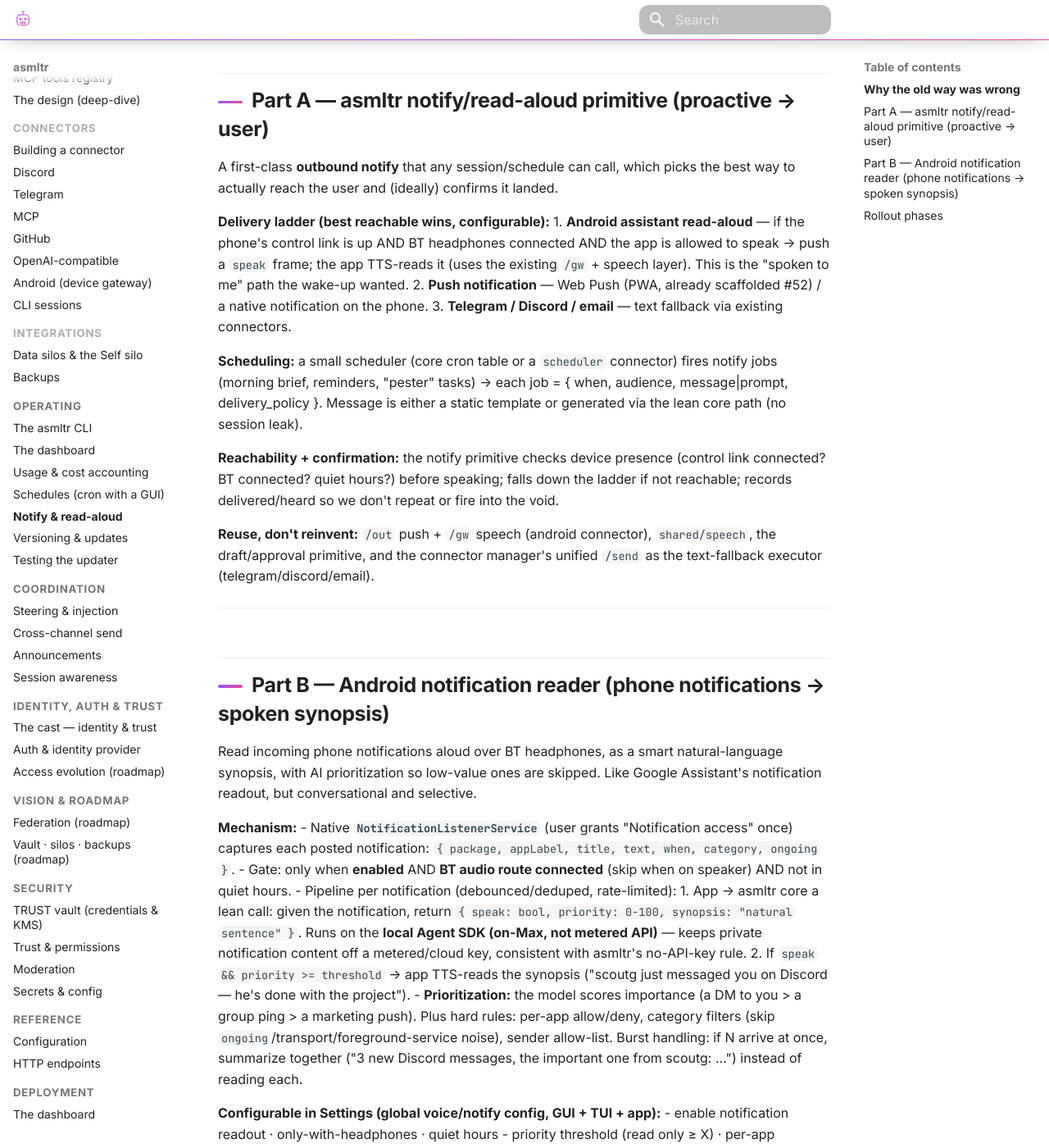
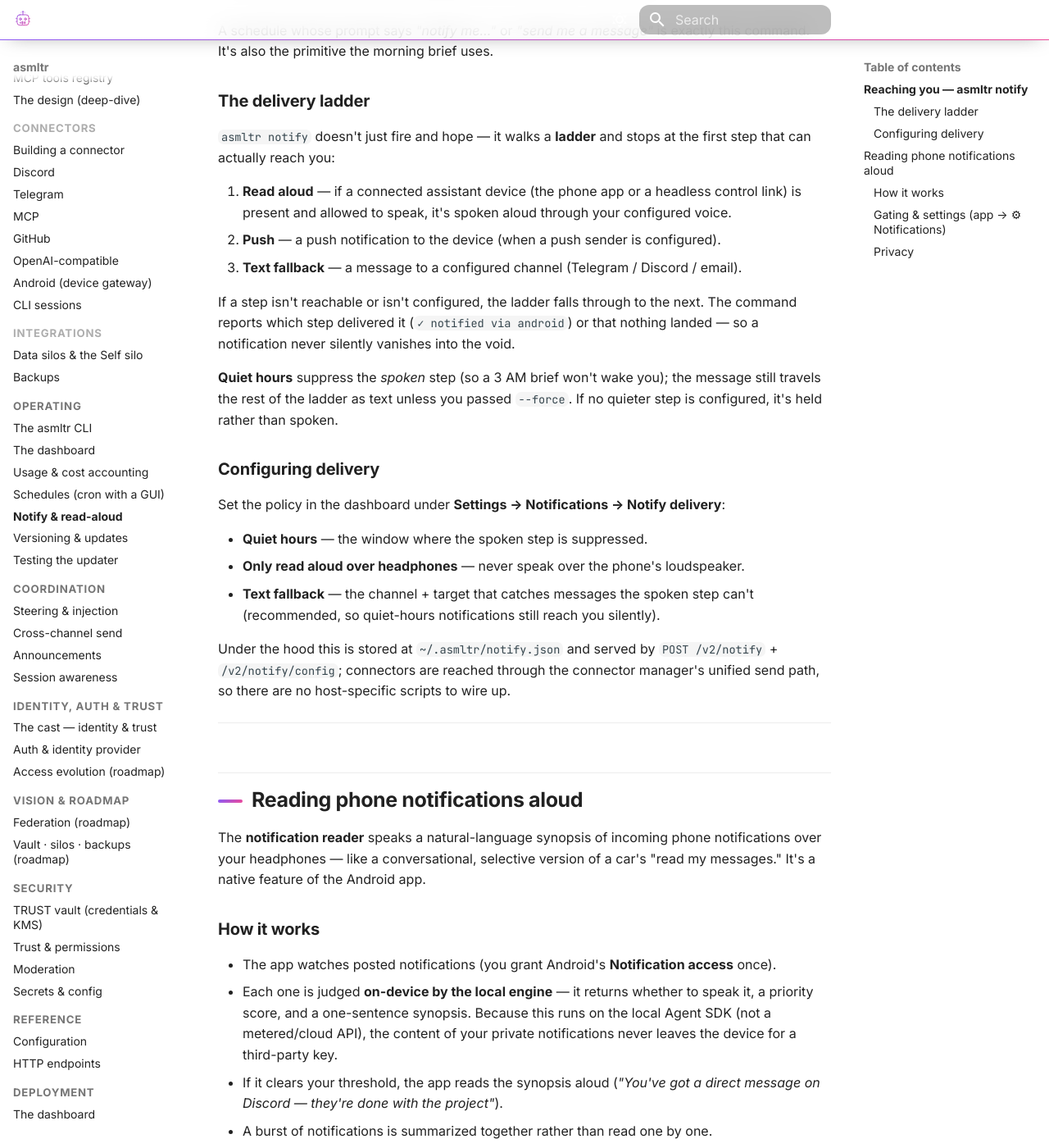
Before and after one commit to gtwy/asmltr, an MkDocs documentation site: the page built from docs/NOTIFY-READ-ALOUD.md, in a window 1280 px wide and 1400 px high, scrolled down 841 px. Shown: the whole window at 82% size. Built offline with MkDocs 1.6.1 and Material for MkDocs 9.7.7, drawn with Linux system fonts in a browser that asks for light colours; comment, search, counter and statistics services are not loaded; some of the changed text lies outside the part shown.

Commit message:
schedules: thread transcript strictly by timestamp; rewrite notify docs
- ChatTranscript: sort the merged (seeded + live-socket) history by ts so thinking /
  tool / result / reply interleave chronologically. Without the sort, live-streamed
  events piled up at the end (thinking appeared bunched after the final reply).
- docs/NOTIFY-READ-ALOUD.md: rewrite from a build/commit-log ('why the old way was
  wrong', rollout phases, ✅ markers, purged-session counts) into a real user-facing
  page — what notify + the read-aloud reader do, the delivery ladder, quiet hours,
  the CLI flags, and where to configure each.

````diff
--- a/docs/NOTIFY-READ-ALOUD.md
+++ b/docs/NOTIFY-READ-ALOUD.md
@@ -1,92 +1,94 @@
-# Notify / Read-Aloud + Notification Reader
+# Notify & read-aloud
 
-!!! success "Shipped"
-    **Part A** (proactive read-aloud / delivery ladder) — `shared/notify.js`, `POST /v2/notify` +
-    `/v2/notify/config`, `asmltr notify` CLI, a `speak` frame on the android connector, and the app +
-    headless control-link reading it aloud. **Part B** (notification reader) — native
-    `AsmltrNotificationService` → `/gw/notify-triage` (default engine, on-device) → native TTS over BT,
-    with a 3s burst, per-app/headphones/threshold gating, and app settings. Config: dashboard
-    **Schedules → Notify delivery** (ladder) + the app's **⚙ Notifications** (reader).
+Two ways asmltr uses **voice** to keep you in the loop when you're away from a chat window:
 
-Two related capabilities, one spine: **asmltr proactively reaching the user with spoken/pushed messages**,
-and **the phone reading incoming notifications aloud**. Replaces the retired `eve-wake-up-alarms` cron hack.
+- **Notify** — the assistant (or a [schedule](SCHEDULES.md)) proactively **reaches you** with a spoken /
+  pushed message, trying the best channel that can actually get through.
+- **Notification reader** — your phone reads **incoming notifications** aloud over your headphones as a
+  short spoken synopsis, skipping the noise.
 
-## Why the old way was wrong
-The morning alarms shelled raw `claude -p "..."` from cron. Problems:
-1. **Session leak** — `claude -p` registers a session via the claude-code hook but never emits a
-   session-end, so every run stacked a dead "active" session in the dashboard (24 found + purged).
-2. **Fire-and-pray delivery** — it spoke via a host TTS script regardless of whether anyone could hear it
-   ("I never hear my wake-up message"). No notion of *reachability* or confirmation.
-3. **Not configurable, not channel-aware** — hardcoded times, one delivery path.
-
-Rule going forward: **never generate via raw `claude -p` in automation.** Use the core fast path
-(`/v2/handle` lean/no-tools, or a static template) so sessions are managed and nothing leaks.
+Both are voice-first, both respect quiet hours, and both are configurable.
 
 ---
 
-## Part A — asmltr notify/read-aloud primitive (proactive → user)
+## Reaching you — `asmltr notify`
 
-A first-class **outbound notify** that any session/schedule can call, which picks the best way to actually
-reach the user and (ideally) confirms it landed.
+When something needs your attention out-of-band — a scheduled morning brief, "your build finished," an
+alert while you're away — the assistant calls:
 
-**Delivery ladder (best reachable wins, configurable):**
-1. **Android assistant read-aloud** — if the phone's control link is up AND BT headphones connected AND
-   the app is allowed to speak → push a `speak` frame; the app TTS-reads it (uses the existing
-   `/gw` + speech layer). This is the "spoken to me" path the wake-up wanted.
-2. **Push notification** — Web Push (PWA, already scaffolded #52) / a native notification on the phone.
-3. **Telegram / Discord / email** — text fallback via existing connectors.
+```bash
+asmltr notify "<message>" [--title "<title>"] [--force] [--silent]
+```
 
-**Scheduling:** a small scheduler (core cron table or a `scheduler` connector) fires notify jobs
-(morning brief, reminders, "pester" tasks) → each job = { when, audience, message|prompt, delivery_policy }.
-Message is either a static template or generated via the lean core path (no session leak).
+| Flag | Effect |
+|---|---|
+| `--title` | A short heading shown with the message. |
+| `--force` | Deliver even during quiet hours (use only when it's genuinely urgent). |
+| `--silent` | Skip the spoken step — deliver as text only. |
 
-**Reachability + confirmation:** the notify primitive checks device presence (control link connected? BT
-connected? quiet hours?) before speaking; falls down the ladder if not reachable; records delivered/heard
-so we don't repeat or fire into the void.
+A schedule whose prompt says *"notify me…"* or *"send me a message"* is exactly this command. It's also
+the primitive the morning brief uses.
 
-**Reuse, don't reinvent:** `/out` push + `/gw` speech (android connector), `shared/speech`, the draft/approval
-primitive, and the connector manager's unified `/send` as the text-fallback executor (telegram/discord/email).
+### The delivery ladder
+
+`asmltr notify` doesn't just fire and hope — it walks a **ladder** and stops at the first step that can
+actually reach you:
+
+1. **Read aloud** — if a connected assistant device (the phone app or a headless control link) is present
+   and allowed to speak, it's spoken aloud through your configured voice.
+2. **Push** — a push notification to the device (when a push sender is configured).
+3. **Text fallback** — a message to a configured channel (Telegram / Discord / email).
+
+If a step isn't reachable or isn't configured, the ladder falls through to the next. The command reports
+which step delivered it (`✓ notified via android`) or that nothing landed — so a notification never
+silently vanishes into the void.
+
+**Quiet hours** suppress the *spoken* step (so a 3 AM brief won't wake you); the message still travels the
+rest of the ladder as text unless you passed `--force`. If no quieter step is configured, it's held rather
+than spoken.
+
+### Configuring delivery
+
+Set the policy in the dashboard under **Settings → Notifications → Notify delivery**:
+
+- **Quiet hours** — the window where the spoken step is suppressed.
+- **Only read aloud over headphones** — never speak over the phone's loudspeaker.
+- **Text fallback** — the channel + target that catches messages the spoken step can't (recommended, so
+  quiet-hours notifications still reach you silently).
+
+Under the hood this is stored at `~/.asmltr/notify.json` and served by `POST /v2/notify` +
+`/v2/notify/config`; connectors are reached through the connector manager's unified send path, so there
+are no host-specific scripts to wire up.
 
 ---
 
-## Part B — Android notification reader (phone notifications → spoken synopsis)
+## Reading phone notifications aloud
 
-Read incoming phone notifications aloud over BT headphones, as a smart natural-language synopsis, with
-AI prioritization so low-value ones are skipped. Like Google Assistant's notification readout, but
-conversational and selective.
+The **notification reader** speaks a natural-language synopsis of incoming phone notifications over your
+headphones — like a conversational, selective version of a car's "read my messages." It's a native feature
+of the Android app.
 
-**Mechanism:**
-- Native **`NotificationListenerService`** (user grants "Notification access" once) captures each posted
-  notification: `{ package, appLabel, title, text, when, category, ongoing }`.
-- Gate: only when **enabled** AND **BT audio route connected** (skip when on speaker) AND not in quiet hours.
-- Pipeline per notification (debounced/deduped, rate-limited):
-  1. App → asmltr core a lean call: given the notification, return `{ speak: bool, priority: 0-100,
-     synopsis: "natural sentence" }`. Runs on the **local Agent SDK (on-Max, not metered API)** — keeps
-     private notification content off a metered/cloud key, consistent with asmltr's no-API-key rule.
-  2. If `speak && priority >= threshold` → app TTS-reads the synopsis
-     ("scoutg just messaged you on Discord — he's done with the project").
-- **Prioritization:** the model scores importance (a DM to you > a group ping > a marketing push). Plus
-  hard rules: per-app allow/deny, category filters (skip `ongoing`/transport/foreground-service noise),
-  sender allow-list. Burst handling: if N arrive at once, summarize together ("3 new Discord messages, the
-  important one from scoutg: …") instead of reading each.
+### How it works
 
-**Configurable in Settings (global voice/notify config, GUI + TUI + app):**
-- enable notification readout · only-with-headphones · quiet hours
-- priority threshold (read only ≥ X) · per-app allow/deny · sender allow-list
-- verbosity (headline vs. full synopsis) · burst-summarize on/off
+- The app watches posted notifications (you grant Android's **Notification access** once).
+- Each one is judged **on-device by the local engine** — it returns whether to speak it, a priority
+  score, and a one-sentence synopsis. Because this runs on the local Agent SDK (not a metered/cloud API),
+  the content of your private notifications never leaves the device for a third-party key.
+- If it clears your threshold, the app reads the synopsis aloud
+  (*"You've got a direct message on Discord — they're done with the project"*).
+- A burst of notifications is summarized together rather than read one by one.
 
-**Privacy note:** notification text is sensitive. Synopsis runs locally (Agent SDK); nothing is stored
-beyond what's needed to dedupe; readout only over a private audio route (headphones). Surface this clearly
-in the enable flow (Android already forces the Notification-access consent screen).
+### Gating & settings (app → **⚙ Notifications**)
 
----
+- **Enable readout** on/off, and **only over headphones** (skip when on the speaker).
+- **Quiet hours** — no readout during your configured window.
+- **Priority threshold** — read only notifications scored at or above your bar.
+- **Per-app allow/deny** and a **sender allow-list**; ongoing/transport/foreground-service noise is
+  filtered out automatically.
+- **Verbosity** — headline vs. full synopsis — and **burst-summarize** on/off.
 
-## Rollout phases
-1. **A1** ✅ — `speak` delivery frame + the app (and headless control link) read pushed messages aloud;
-   presence + quiet-hours gating, headphones hint.
-2. **A2** ✅ — scheduler ([Schedules](SCHEDULES.md)) + notify jobs (morning brief is now a prompt job that
-   calls `asmltr notify`, no `claude -p`); delivery ladder (android → push → text).
-3. **B1** ✅ — `NotificationListenerService` + settings (enable, headphones-only, per-app deny, BT-device
-   pick) with noise filters (ongoing/transport/service skipped).
-4. **B2** ✅ — AI synopsis + prioritization via the default engine (on-device Agent SDK) + 3s burst-summarize.
-5. **B3** — tuning: sender allow-lists, verbosity presets, push (web-push) step. *(future)*
+### Privacy
+
+Notification text is sensitive by nature. The synopsis is generated **locally**, nothing is retained
+beyond what's needed to de-duplicate a burst, and readout only happens over a private audio route
+(headphones). Android's own consent screen gates the whole feature.
````
Also changed, not shown: insights/dashboard/src/components/ChatTranscript.vue (+5 -5 lines).
